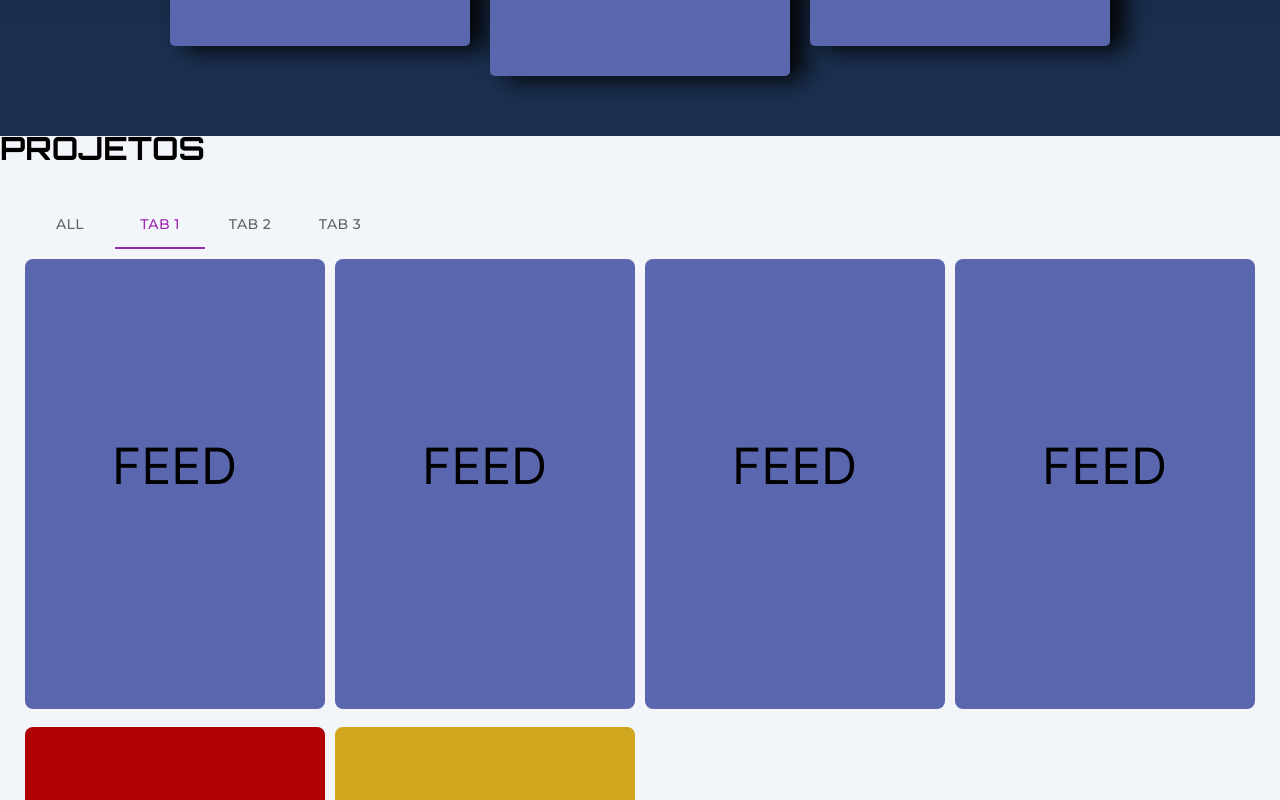
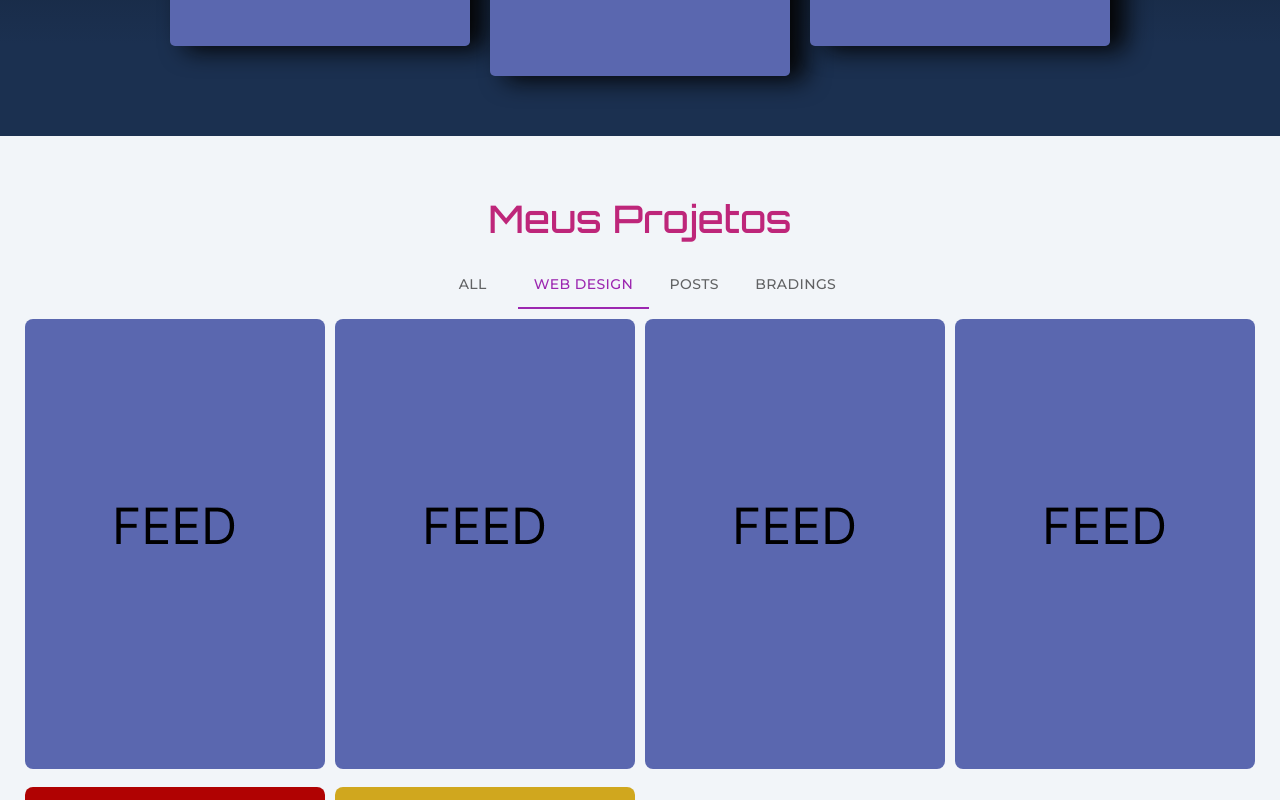
Before and after one commit to MarizaDEV/portfolio_web, a React (Vite) app: page /portfolio-web/projetos in a window 1280 px wide. Shown: the part 480-1280 px from the top of the page. Built offline with nearby package versions, Linux system fonts and the light colour scheme.

Commit message:
Centralizando elementos da página de projetos

```diff
--- a/src/app/pages/Projetos/index.tsx
+++ b/src/app/pages/Projetos/index.tsx
@@ -33,10 +33,12 @@ export const Projetos = () => {
             />
           </BoxImagesNew>
         </BoxTopProjects>
-        <h1>PROJETOS</h1>
+
         <BoxProjetos>
+          <div>
+            <h1>Meus Projetos</h1>
+          </div>
           <ListImagesProjects>
-            {" "}
             <ImageList />
           </ListImagesProjects>
         </BoxProjetos>
--- a/src/app/pages/Projetos/styles/styles.ts
+++ b/src/app/pages/Projetos/styles/styles.ts
@@ -72,18 +72,20 @@ export const BoxImagesNew = styled.div`
 `;
 
 export const BoxProjetos = styled.div`
-  // background: #000000;
+  //background: #000000;
   width: 100%;
-  height: 600px;
-
+  height: auto;
   display: flex;
   justify-content: center;
+  align-items: center;
   padding: 40px 0;
+  flex-direction: column;
 
   h1 {
     color: #be267a;
     font-size: 38px;
     font-weight: 500;
+    padding: 30px 0;
   }
 `;
 
--- a/src/app/shared/components/ImageList/index.tsx
+++ b/src/app/shared/components/ImageList/index.tsx
@@ -9,21 +9,23 @@ import {
   TabStyle,
 } from "./styles/styles";
 
-const images: { [key in "All" | "one" | "two" | "three"]: string[] } = {
+const images: {
+  [key in "All" | "webdesign" | "posts" | "bradings"]: string[];
+} = {
   All: [imageNew1, imageNew2, imageNew3, imageNew1, imageNew2, imageNew3],
-  one: [imageNew1, imageNew1, imageNew1, imageNew1, imageNew2, imageNew3],
-  two: [imageNew2, imageNew2, imageNew2, imageNew1, imageNew2, imageNew3],
-  three: [imageNew3, imageNew3, imageNew3],
+  webdesign: [imageNew1, imageNew1, imageNew1, imageNew1, imageNew2, imageNew3],
+  posts: [imageNew2, imageNew2, imageNew2, imageNew1, imageNew2, imageNew3],
+  bradings: [imageNew3, imageNew3, imageNew3],
 };
 
 export default function ImageList() {
-  const [value, setValue] = React.useState<"All" | "one" | "two" | "three">(
-    "one"
-  );
+  const [value, setValue] = React.useState<
+    "All" | "webdesign" | "posts" | "bradings"
+  >("webdesign");
 
   const handleChange = (
     _event: React.SyntheticEvent,
-    newValue: "All" | "one" | "two" | "three"
+    newValue: "All" | "webdesign" | "posts" | "bradings"
   ) => {
     setValue(newValue);
   };
@@ -32,7 +34,6 @@ export default function ImageList() {
     <>
       <BoxContainer>
         <TabStyle>
-          {" "}
           <Tabs
             value={value}
             onChange={handleChange}
@@ -41,14 +42,13 @@ export default function ImageList() {
             aria-label="image tabs"
           >
             <Tab value="All" label="All" />
-            <Tab value="one" label="Tab 1" />
-            <Tab value="two" label="Tab 2" />
-            <Tab value="three" label="Tab 3" />
+            <Tab value="webdesign" label="Web Design" />
+            <Tab value="posts" label="Posts" />
+            <Tab value="bradings" label="BRADINGS" />
           </Tabs>
         </TabStyle>
 
         <BoxContainerImages>
-          {" "}
           <BoxImages className="boximages">
             {images[value].map((image, index) => (
               <div key={index}>
--- a/src/app/shared/components/ImageList/styles/styles.ts
+++ b/src/app/shared/components/ImageList/styles/styles.ts
@@ -55,4 +55,8 @@ export const BoxImages = styled.div`
   }
 `;
 
-export const TabStyle = styled.div``;
+export const TabStyle = styled.div`
+  width: 100%;
+  display: flex;
+  justify-content: center;
+`;
```
